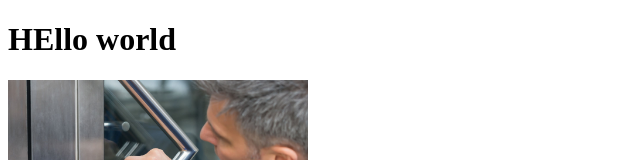
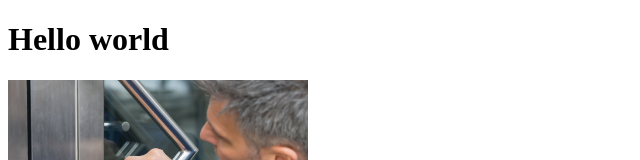
Before and after one commit to JavohirXoliqov/just_tests, a plain HTML site: page index.html in a window 1280 px wide. Shown: the top 160 px of the page, without its empty margins (0-640 px from the left). Drawn offline with Linux system fonts and the light colour scheme.

Commit message:
Update index.html

```diff
--- a/index.html
+++ b/index.html
@@ -6,7 +6,7 @@
     <title>Document</title>
 </head>
 <body>
-    <h1>HEllo world </h1>
+    <h1>Hello world </h1>
     <img width="300" src="assets/image/istockphoto-625905206-2048x2048.jpg" alt="">
 </body>
 </html>
```
